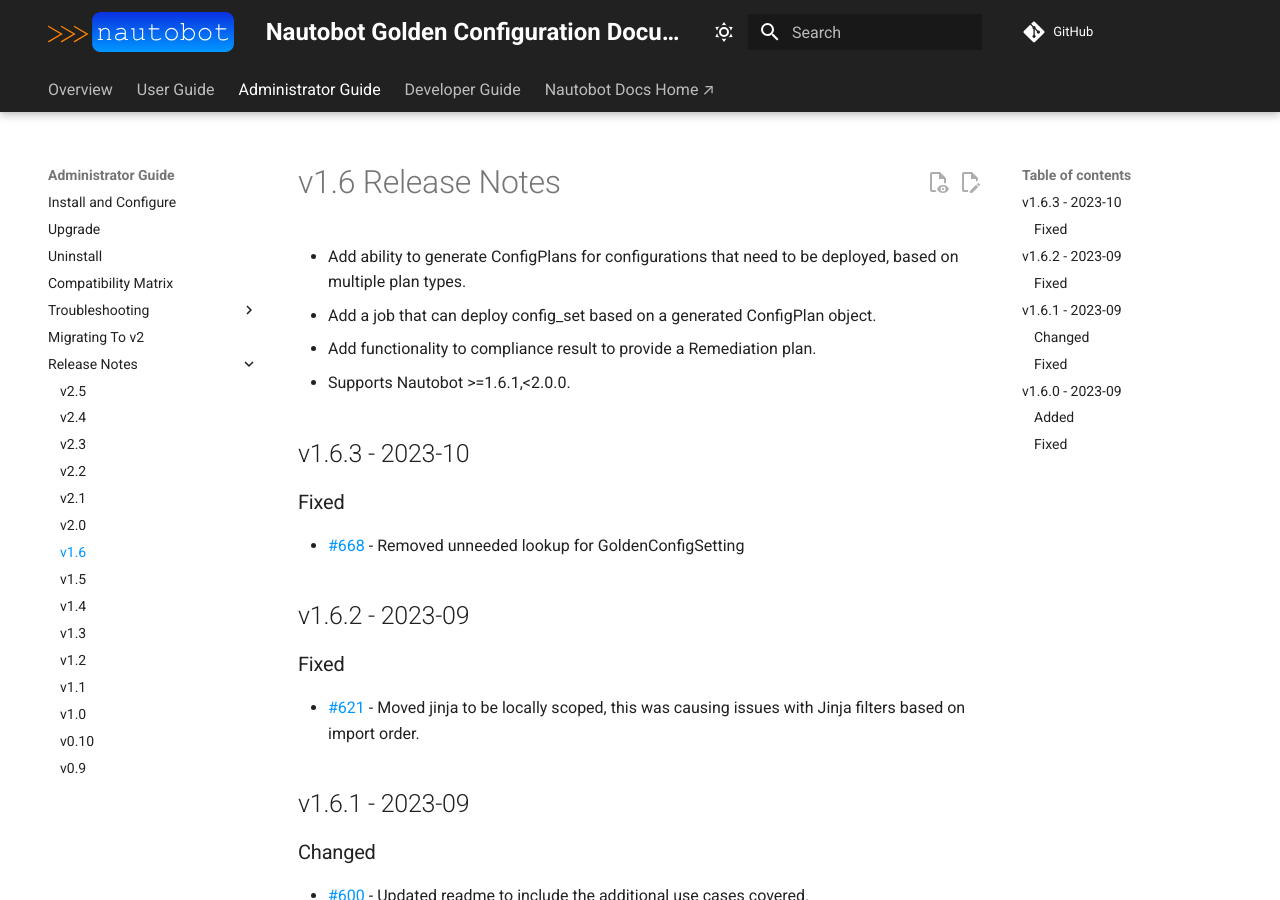
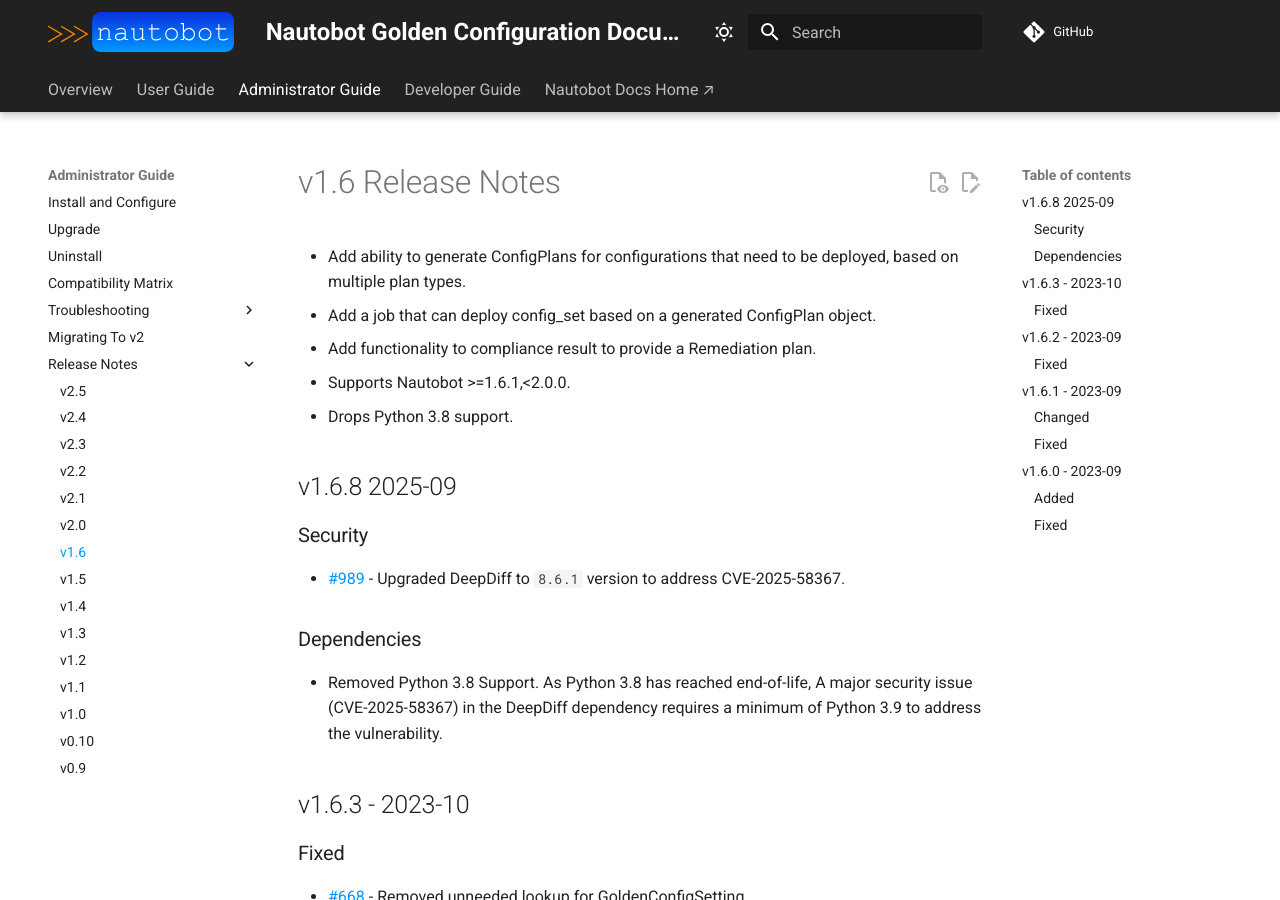
Before and after one commit to nautobot/nautobot-app-golden-config, an MkDocs documentation site: the page built from docs/admin/release_notes/version_1.6.md, in a window 1280 px wide and 900 px high. Built offline with MkDocs 1.6.1 and Material for MkDocs 9.7.7, drawn with Linux system fonts in a browser that asks for light colours; comment, search, counter and statistics services are not loaded.

Commit message:
new ltm patch release release notes

```diff
--- a/docs/admin/release_notes/version_1.6.md
+++ b/docs/admin/release_notes/version_1.6.md
@@ -4,6 +4,16 @@
 - Add a job that can deploy config_set based on a generated ConfigPlan object.
 - Add functionality to compliance result to provide a Remediation plan.
 - Supports Nautobot >=1.6.1,<2.0.0.
+- Drops Python 3.8 support.
+
+## v1.6.8 2025-09
+
+### Security
+
+- [#989](https://github.com/nautobot/nautobot-app-golden-config/issues/989) - Upgraded DeepDiff to `8.6.1` version to address CVE-2025-58367.
+
+### Dependencies
+- Removed Python 3.8 Support. As Python 3.8 has reached end-of-life, A major security issue (CVE-2025-58367) in the DeepDiff dependency requires a minimum of Python 3.9 to address the vulnerability.
 
 ## v1.6.3 - 2023-10
 
```
